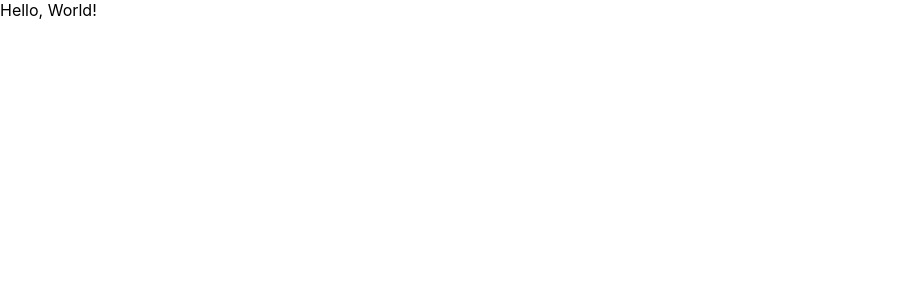
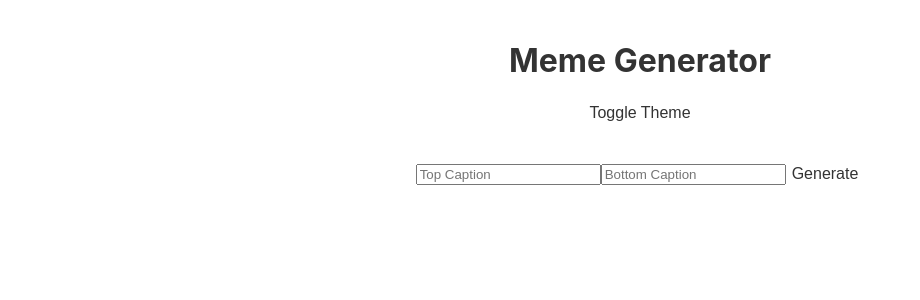
Before and after one commit to haritondan/meme-gen, a React (Create React App) app: page / in a window 1280 px wide. Shown: the top 300 px of the page, without its empty margins (0-920 px from the left). Built offline with nearby package versions, Linux system fonts and the light colour scheme.

Commit message:
add main app and css

```diff
--- /dev/null
+++ b/src/App.css
@@ -0,0 +1,54 @@
+/* src/App.css */
+.App {
+    text-align: center;
+  }
+
+  .light {
+    background-color: #fff;
+    color: #333;
+  }
+
+  .dark {
+    background-color: #333;
+    color: #fff;
+  }
+
+  header {
+    padding: 20px;
+  }
+
+  button {
+    background-color: transparent;
+    color: inherit;
+    border: none;
+    cursor: pointer;
+    font-size: 16px;
+  }
+
+  main {
+    margin-top: 20px;
+  }
+
+  .meme-container {
+    position: relative;
+    display: flex;
+    justify-content: center;
+  }
+
+  .top-caption,
+  .bottom-caption {
+    position: absolute;
+    width: 100%;
+    text-align: center;
+    font-size: 24px;
+    font-weight: bold;
+    text-transform: uppercase;
+  }
+
+  .top-caption {
+    top: 10px;
+  }
+
+  .bottom-caption {
+    bottom: 10px;
+  }
--- a/src/App.tsx
+++ b/src/App.tsx
@@ -1,18 +1,34 @@
-import React from 'react';
-
-interface Props {
-  name: string;
-}
-
-const HelloWorld: React.FC<Props> = ({ name }) => {
-  return <div>Hello, {name}!</div>;
-};
+// src/App.tsx
+import React, { useEffect, useState } from 'react';
+import './App.css';
+import MemeGenerator from './Components/meme-generator/meme-generator';
 
 const App: React.FC = () => {
+  const [theme, setTheme] = useState<'light' | 'dark'>('light');
+
+  useEffect(() => {
+    const storedTheme = localStorage.getItem('theme');
+    if (storedTheme) {
+      setTheme(storedTheme as 'light' | 'dark');
+    }
+  }, []);
+
+  const toggleTheme = () => {
+    const newTheme = theme === 'light' ? 'dark' : 'light';
+    setTheme(newTheme);
+    localStorage.setItem('theme', newTheme);
+  };
+
   return (
-    <React.StrictMode>
-      <HelloWorld name="World" />
-    </React.StrictMode>
+    <div className={`App ${theme}`}>
+      <header>
+        <h1>Meme Generator</h1>
+        <button onClick={toggleTheme}>Toggle Theme</button>
+      </header>
+      <main>
+        <MemeGenerator />
+      </main>
+    </div>
   );
 };
 
```
